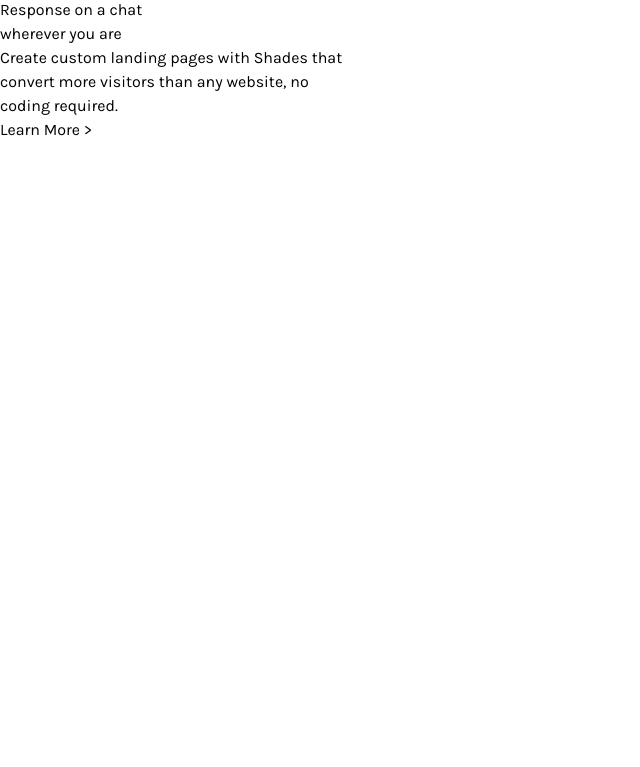
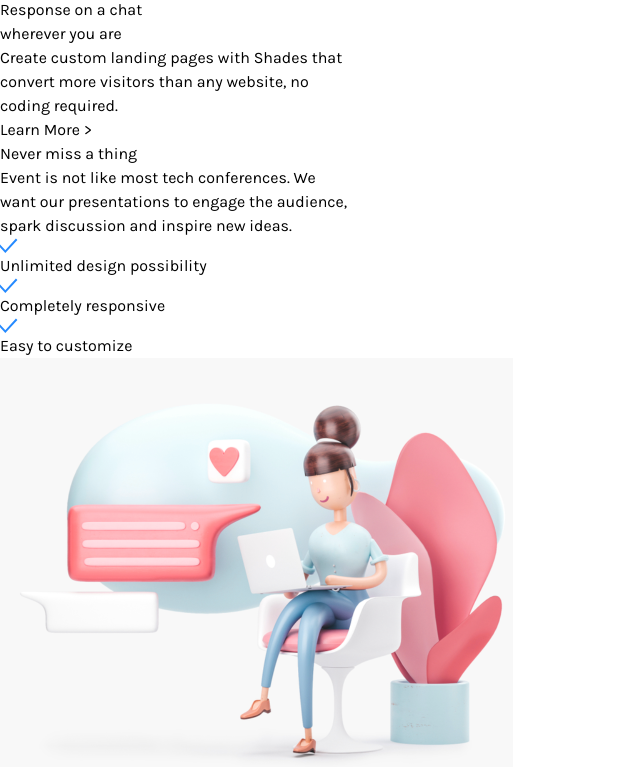
Before and after one commit to M-Muiz/Shades-Clone, a React (Vite) app: page / in a window 1280 px wide. Shown: the part 1621-2388 px from the top of the page, without its empty margins (0-640 px from the left). Before the commit the page ends 1763 px from the top, so only its background shows below. Built offline with nearby package versions, Linux system fonts and the light colour scheme.

Commit message:
complete never section

```diff
--- a/src/App.tsx
+++ b/src/App.tsx
@@ -1,5 +1,6 @@
 import Header from "./components/Header/Header"
 import Hero from "./components/Hero/Hero"
+import Never from "./components/Never/Never"
 import NextStep from "./components/NextStep/NextStep"
 import Response from "./components/Response/Response"
 
@@ -11,6 +12,7 @@
       <Hero />
       <NextStep />
       <Response />
+      <Never />
     </>
 
   )
--- /dev/null
+++ b/src/components/Never/Never.tsx
@@ -0,0 +1,42 @@
+import neverImg from "../../assets/never.png"
+import check from "../../assets/check.svg"
+
+const Never = () => {
+    return (
+        <div className='flex justify-between max-w-6xl mx-auto mt-24'>
+
+            <div className="flex flex-col gap-10 mt-4">
+                <h1 className="text-5xl font-bold">
+                    Never miss a thing
+                </h1>
+
+                <p className="text-base">
+
+                    Event is not like most tech conferences. We<br /> want our presentations to engage the audience,<br /> spark discussion and inspire new ideas.
+                </p>
+
+
+                <div className="flex flex-col gap-6">
+                    <div className="flex items-center gap-4">
+                        <img src={check} alt="check" />
+                        <h4>Unlimited design possibility</h4>
+                    </div>
+                    <div className="flex items-center gap-4">
+                        <img src={check} alt="check" />
+                        <h4>Completely responsive</h4>
+                    </div>
+                    <div className="flex items-center gap-4">
+                        <img src={check} alt="check" />
+                        <h4>Easy to customize</h4>
+                    </div>
+                </div>
+
+            </div>
+            <div className="h-full">
+                <img src={neverImg} alt="never" />
+            </div>
+        </div>
+    )
+}
+
+export default Never
```
Also changed, not shown: src/assets/check.svg (added), src/assets/never.png (added).
